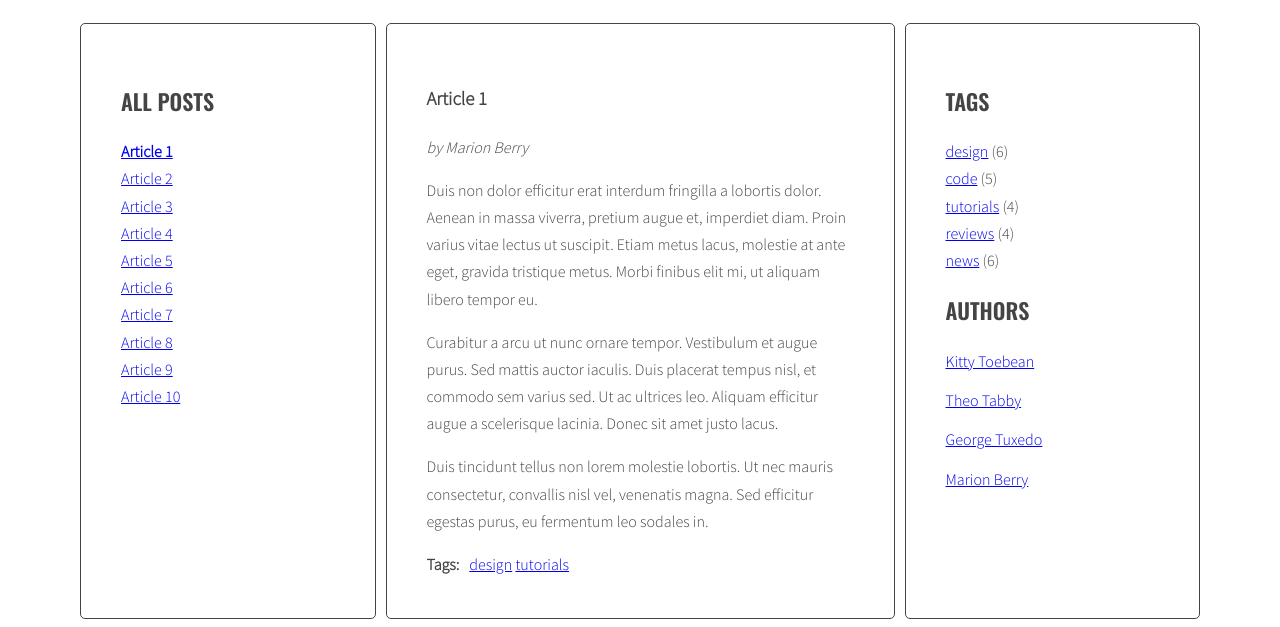
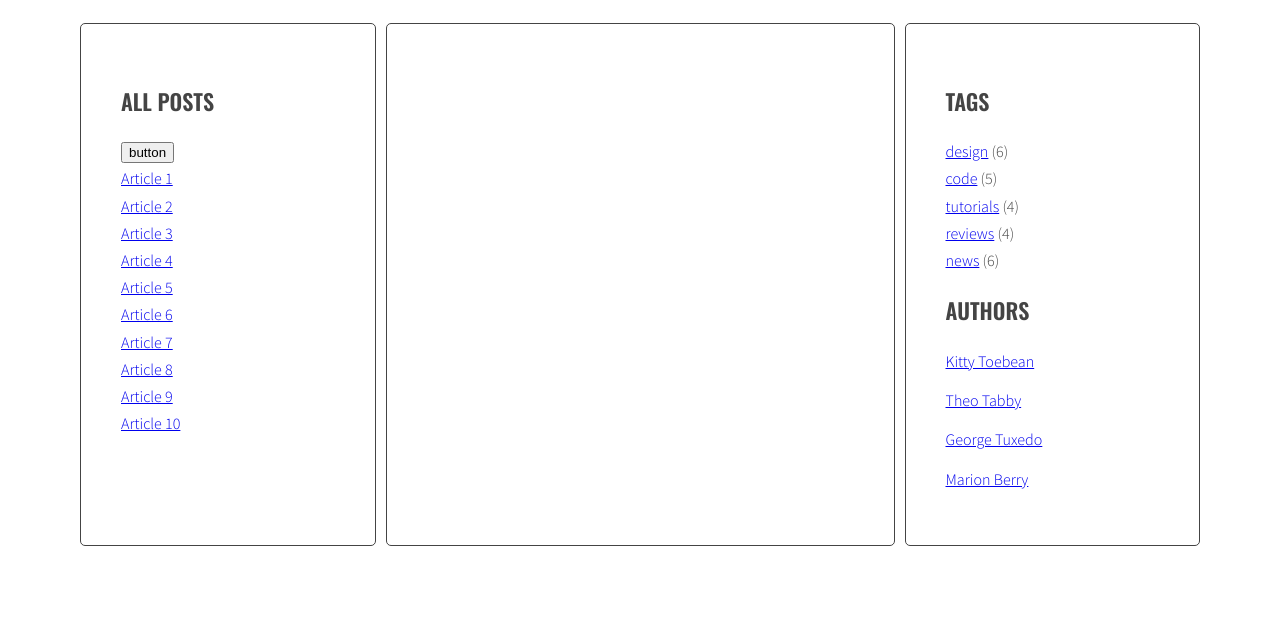
Before and after one commit to NatanDopieralski/javascript-blog, a website: page index.html in a window 1280 px wide. Both pictures are taken after a click on the link "Article 2". Shown: the part 220-847 px from the top of the page. After the commit the page ends 800 px from the top, so only its background shows below. Drawn offline with nearby package versions, Linux system fonts and the light colour scheme.

Commit message:
remove class 'active' from all articles

```diff
--- a/index.html
+++ b/index.html
@@ -15,6 +15,7 @@
           <main class="wrapper">
             <aside class="sidebar">
               <h2 class="section-title">All posts</h2>
+              <button id="test-button">button</button>
               <ul class="list titles">
                 <li><a href="#article-1" class="active"><span>Article 1</span></a></li>
                 <li><a href="#article-2"><span>Article 2</span></a></li>
--- a/js/script.js
+++ b/js/script.js
@@ -0,0 +1,43 @@
+'use strict';
+
+document.getElementById('test-button').addEventListener('click', function(){
+    const links = document.querySelectorAll('.titles a');
+    console.log('links:', links);
+  });
+
+
+  const titleClickHandler = function(event){
+    console.log('Link was clicked!');
+
+    /* remove class 'active' from all article links  */
+
+    const activeLinks = document.querySelectorAll('.titles a.active');
+
+    for(let activeLink of activeLinks){
+        activeLink.classList.remove('active');
+    }
+
+    /* add class 'active' to the clicked link */
+
+    const activeArticles = document.querySelectorAll('.posts article.active');
+
+    for(let activeArticle of activeArticles){
+        activeArticle.classList.remove('active');
+    }
+
+    /* remove class 'active' from all articles */
+
+    /* get 'href' attribute from the clicked link */
+
+    /* find the correct article using the selector (value of 'href' attribute) */
+
+    /* add class 'active' to the correct article */
+  }
+
+  const links = document.querySelectorAll('.titles a');
+
+  for(let link of links){
+    link.addEventListener('click', titleClickHandler);
+  }
+
+  console.log(titleClickHandler);
```
